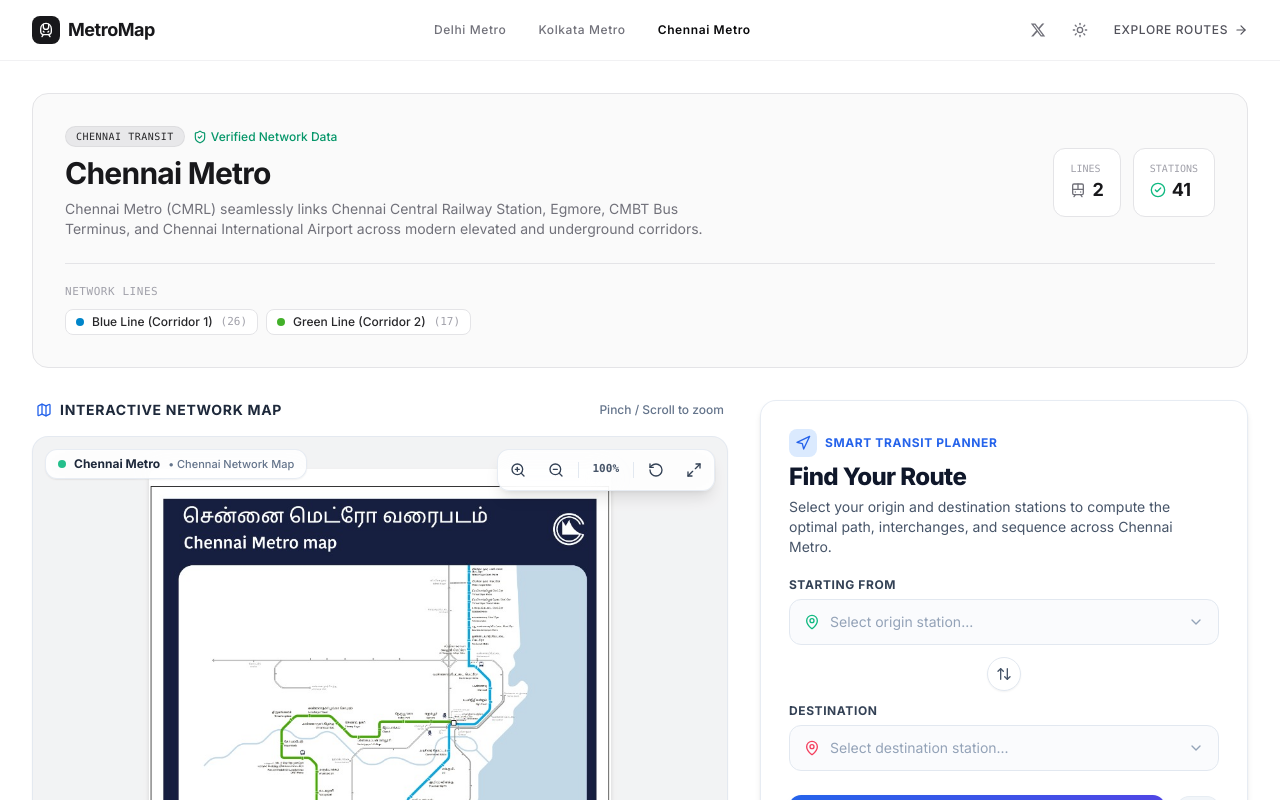
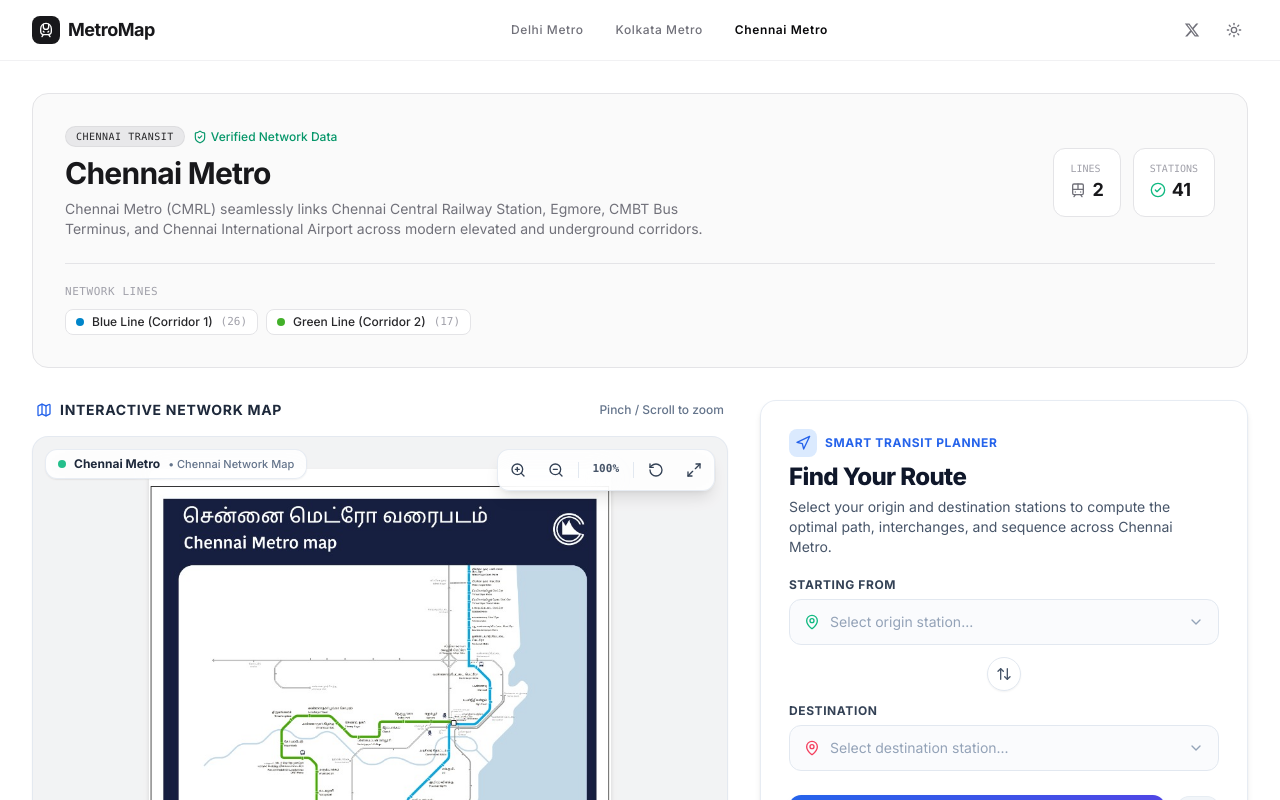
Before and after one commit to codewithdhruba01/apna_metro, a React (Vite) app: page /chennai-metro in a window 1280 px wide. Shown: the top 800 px of the page. Built offline with nearby package versions, Linux system fonts and the light colour scheme.

Commit message:
feat: add Footer and Navbar layout components

```diff
--- a/src/components/Navbar.tsx
+++ b/src/components/Navbar.tsx
@@ -1,7 +1,7 @@
 import React, { useState } from 'react';
 import { NavLink, Link, useLocation } from 'react-router-dom';
 import { motion, AnimatePresence } from 'framer-motion';
-import { Menu, X, ArrowRight, TrainFront } from 'lucide-react';
+import { Menu, X, TrainFront } from 'lucide-react';
 import { ThemeToggle } from './ThemeToggle';
 
 const navItems = [
@@ -20,13 +20,13 @@
   return (
     <header className="sticky top-0 z-50 w-full transition-all duration-300 bg-white/70 dark:bg-black/75 backdrop-blur-md border-b border-zinc-200/50 dark:border-zinc-900/80">
       <div className="max-w-7xl mx-auto px-5 sm:px-8 py-3.5 sm:py-4 flex items-center justify-between">
-        {/* Left: Brand Logo */}
+        {/* Left: Brand Logo (Static, no hover scale effect) */}
         <Link
           to="/"
           onClick={closeMobileMenu}
-          className="flex items-center gap-2 group focus:outline-none"
+          className="flex items-center gap-2 focus:outline-none"
         >
-          <div className="flex items-center justify-center w-7 h-7 rounded-lg bg-zinc-900 text-white dark:bg-white dark:text-black transition-transform duration-200 group-hover:scale-105">
+          <div className="flex items-center justify-center w-7 h-7 rounded-lg bg-zinc-900 text-white dark:bg-white dark:text-black">
             <TrainFront className="w-4 h-4" />
           </div>
           <span className="font-bold text-base sm:text-lg tracking-tight text-zinc-900 dark:text-white">
@@ -54,7 +54,7 @@
           })}
         </nav>
 
-        {/* Right side: X icon, Theme toggle, and Text CTA with Arrow */}
+        {/* Right side: X icon & Theme toggle */}
         <div className="flex items-center gap-4 sm:gap-5">
           {/* X (Twitter) icon */}
           <a
@@ -75,15 +75,6 @@
 
           {/* Theme Toggle Button */}
           <ThemeToggle />
-
-          {/* Text CTA with arrow (Just like ClearBG "Remove background →") */}
-          <Link
-            to="/delhi-metro"
-            className="hidden sm:inline-flex items-center gap-1.5 text-xs uppercase tracking-wider font-medium text-zinc-600 hover:text-zinc-950 dark:text-zinc-300 dark:hover:text-white transition-colors group"
-          >
-            <span>Explore routes</span>
-            <ArrowRight className="w-3.5 h-3.5 transition-transform group-hover:translate-x-1" />
-          </Link>
 
           {/* Mobile hamburger */}
           <button
@@ -132,16 +123,6 @@
                   {item.name}
                 </NavLink>
               ))}
-              <div className="pt-2 border-t border-zinc-200 dark:border-zinc-900">
-                <Link
-                  to="/delhi-metro"
-                  onClick={closeMobileMenu}
-                  className="flex items-center gap-1.5 text-xs uppercase tracking-wider font-semibold text-zinc-900 dark:text-white py-1"
-                >
-                  <span>Explore routes</span>
-                  <ArrowRight className="w-3.5 h-3.5" />
-                </Link>
-              </div>
             </div>
           </motion.div>
         )}
```
